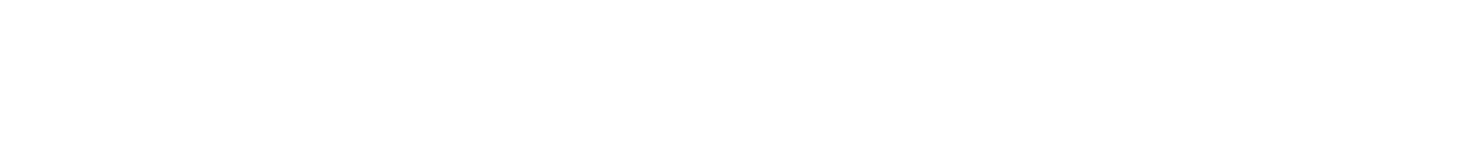
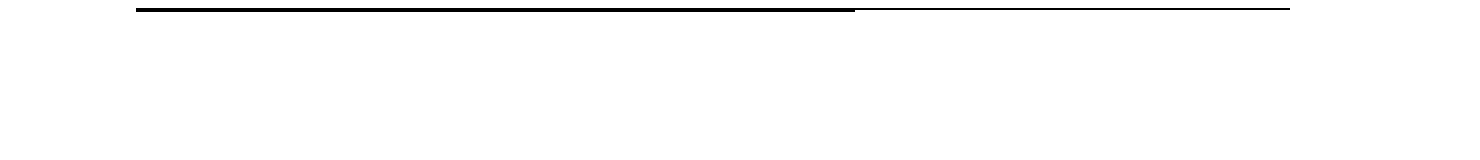
Before and after one commit to seeThisThrough/gutsy-proxy-relationComponent, a website: page dist/index.html in a window 1280 px wide. Shown: the whole page, 1480 px wide, since content can reach past the window. Drawn offline with Linux system fonts and the light colour scheme.

Commit message:
we proxing

```diff
--- a/dist/index.html
+++ b/dist/index.html
@@ -5,14 +5,18 @@
   <meta charset="UTF-8">
   <meta name="viewport" content="width=device-width, initial-scale=1.0">
   <meta http-equiv="X-UA-Compatible" content="ie=edge">
+  <link rel="stylesheet" href="stylesheet.css">
+
   <title>Document</title>
 </head>
 
 <body>
   <div id="nav"></div>
   <div id="app"></div>
-  <div id="reviews"></div>
-  <div id="relation"></div>
+  <div id="container">
+    <div id="reviews"></div>
+    <div id="relation"></div>
+  </div>
   <script src="http://ec2-13-58-86-122.us-east-2.compute.amazonaws.com:3000/bundle.js"></script>
   <script src="http://ec2-18-223-184-74.us-east-2.compute.amazonaws.com/bundle.js"></script>
   <script src="http://ec2-3-17-152-133.us-east-2.compute.amazonaws.com:3000/bundle.js"></script>
--- /dev/null
+++ b/dist/stylesheet.css
@@ -0,0 +1,34 @@
+html,
+body {
+  font-family: Arial, Helvetica, sans-serif;
+  width: 100%;
+  padding-left: 5%;
+  padding-right: 5%;
+}
+
+#nav {
+  max-width: 90%;
+}
+
+#container {
+  display: flex;
+  width: 80%;
+}
+
+#app {
+  width: 90%;
+  border: 1px solid black
+}
+
+#relation {
+  flex: 1;
+  max-width: 25%;
+  padding-left: 5px;
+}
+
+#reviews {
+  flex: 4;
+  max-width: 70%;
+  margin-left: none;
+  border: 1px solid black
+}
--- a/package.json
+++ b/package.json
@@ -4,7 +4,8 @@
   "description": "",
   "main": "index.js",
   "scripts": {
-    "test": "echo \"Error: no test specified\" && exit 1"
+    "test": "echo \"Error: no test specified\" && exit 1",
+    "start": "nodemon index.js"
   },
   "repository": {
     "type": "git",
@@ -18,6 +19,7 @@
   "homepage": "https://github.com/seeThisThrough/gutsy-proxy-relationComponent#readme",
   "dependencies": {
     "dotenv": "^6.2.0",
-    "express": "^4.16.4"
+    "express": "^4.16.4",
+    "nodemon": "^1.18.10"
   }
 }
```
